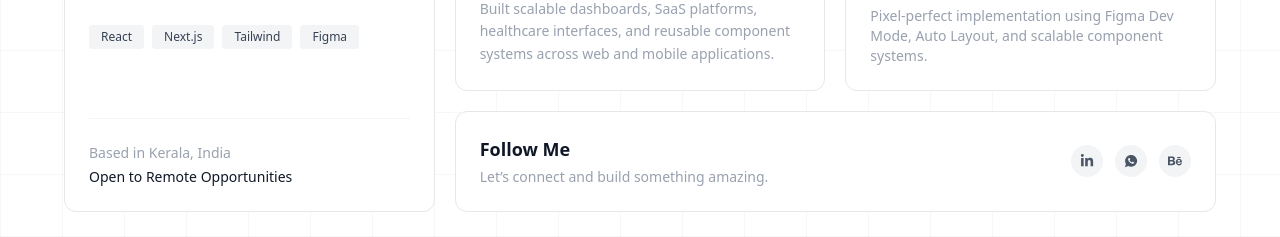
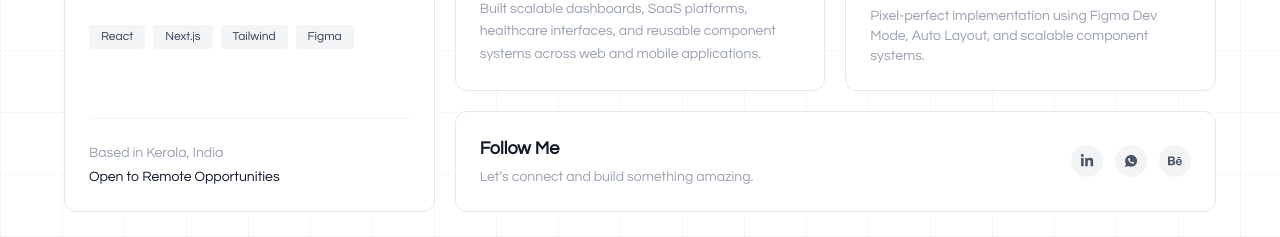
Before and after one commit to aswanthup06/aswanthup-portfolio, a Next.js app: page / in a window 1280 px wide. Shown: the part 1004-1241 px from the top of the page. Built offline with nearby package versions, Linux system fonts and the light colour scheme.

Commit message:
font loading issue - solved

```diff
--- a/src/app/(site)/layout.tsx
+++ b/src/app/(site)/layout.tsx
@@ -1,19 +1,13 @@
 import type { Metadata } from "next";
-import { Questrial } from "next/font/google";
 import { Analytics } from "@vercel/analytics/next";
 import { SpeedInsights } from "@vercel/speed-insights/next";
-
 import Navbar from "../components/Navbar";
 import Footer from "../components/Footer";
 import { ContactModalProvider } from "../context/ContactModalContext";
 import ContactModal from "../components/ContactModal";
 import "../globals.css";
 
-const questrial = Questrial({
-  subsets: ["latin"],
-  weight: "400",
-  display: "swap",
-});
+
 
 export const metadata: Metadata = {
   metadataBase: new URL("https://www.aswanthup.online"),
@@ -104,7 +98,7 @@
 }) {
   return (
     <html lang="en">
-      <body className={`${questrial.className} antialiased`}>
+      <body>
         <ContactModalProvider>
           <Navbar />
           {children}
--- a/src/app/globals.css
+++ b/src/app/globals.css
@@ -1,4 +1,9 @@
+@import url('https://fonts.googleapis.com/css2?family=Questrial&display=swap');
 @import "tailwindcss";
+
+*{
+    font-family: "Questrial", sans-serif;
+}
 
 :root {
   --background: #ffffff;
@@ -12,6 +17,7 @@
 }
 
 body {
+  font-family: "Questrial", sans-serif;
   background: var(--background);
   color: var(--foreground);
 }
```
